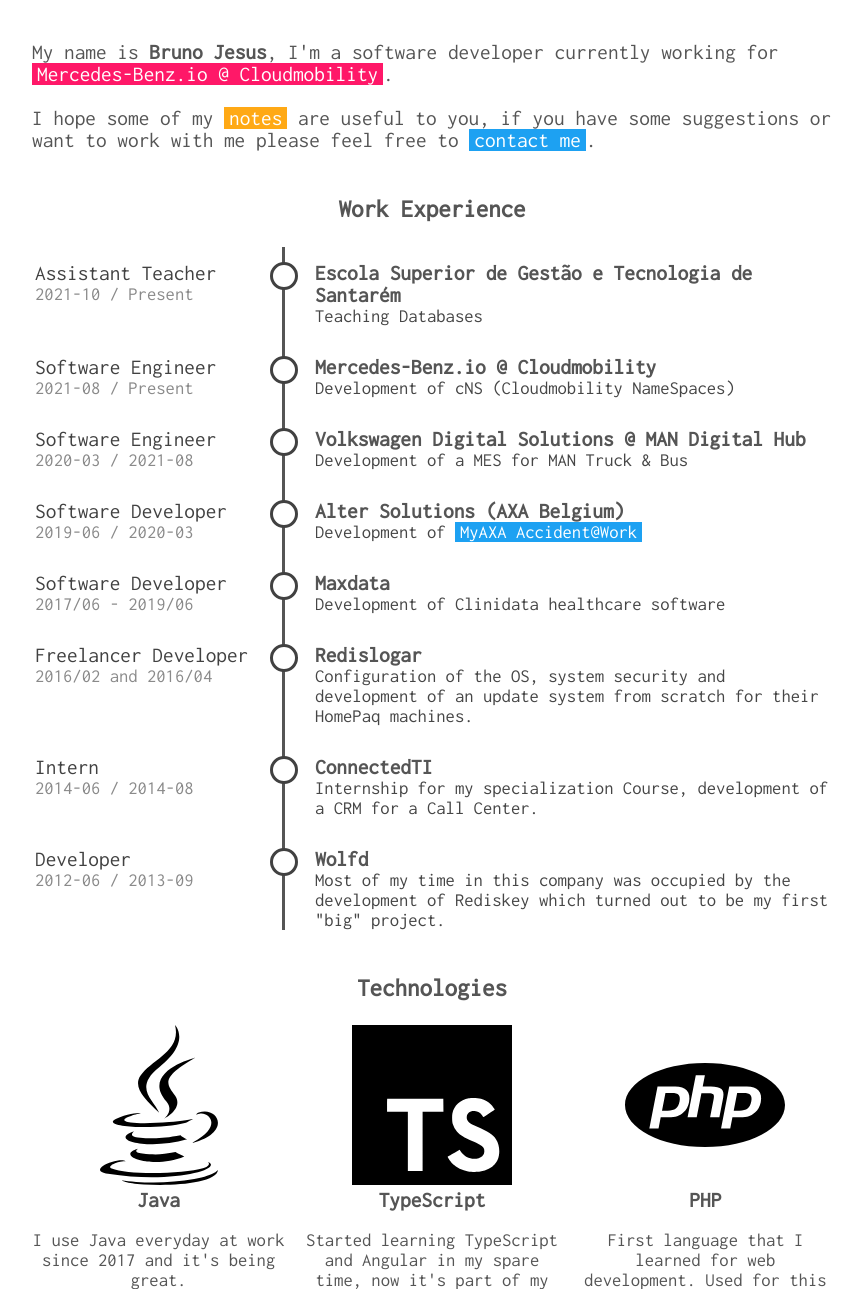
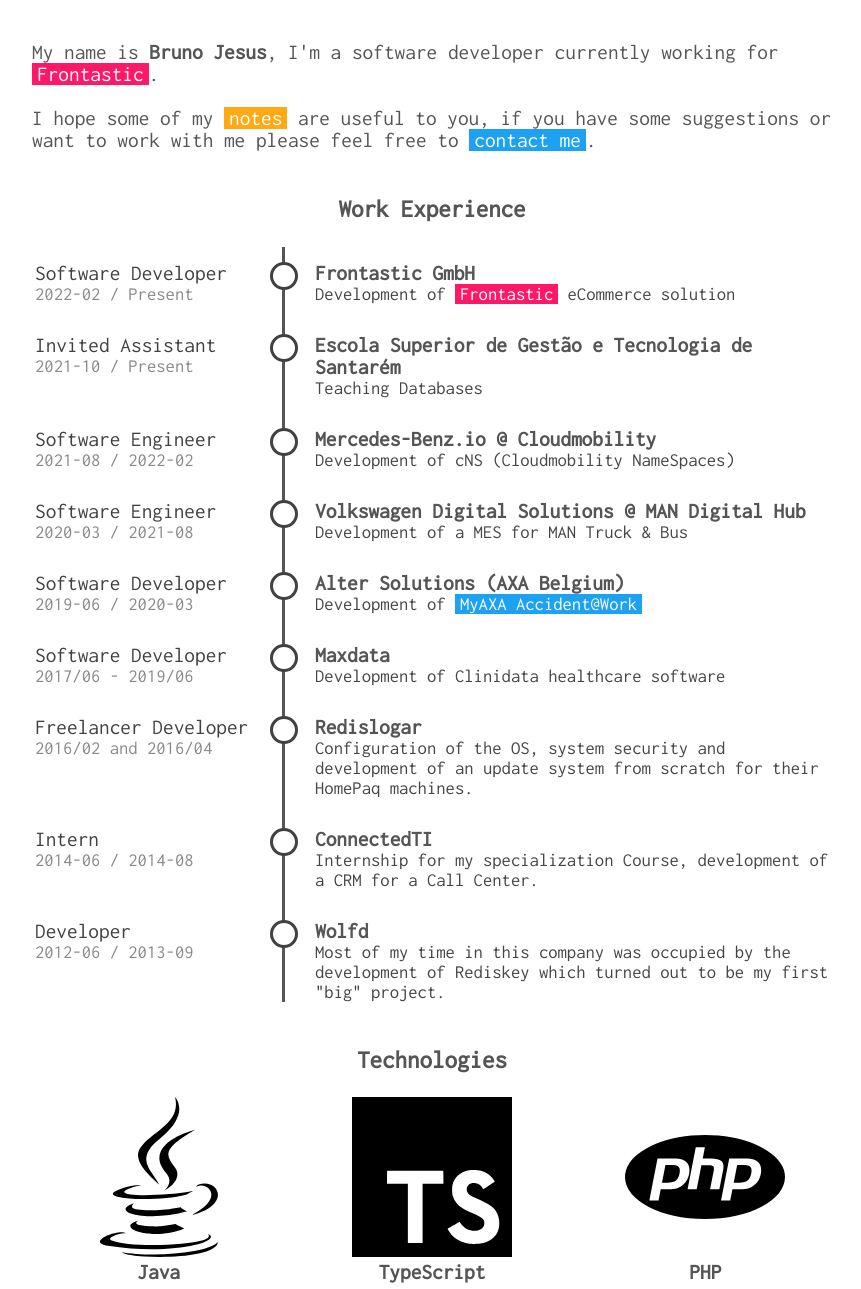
Before and after one commit to brunofjesus/personal_website, a PHP site: page / in a window 1280 px wide. Shown: the part 106-1395 px from the top of the page, without its empty margins (208-1069 px from the left). Run offline with PHP 8.4, Linux system fonts and the light colour scheme; some libraries are stand-ins or nearby versions.

Commit message:
Updated work experience

```diff
--- a/deploy/helm/simple-cv/Chart.yaml
+++ b/deploy/helm/simple-cv/Chart.yaml
@@ -3,4 +3,4 @@ name: simple-cv
 description: Chart for CV Site
 type: application
 version: 0.1.0
-appVersion: 0.1.1
+appVersion: 0.1.2
--- a/site/pages/about.php
+++ b/site/pages/about.php
@@ -1,6 +1,5 @@
 <p>My name is <span class="text-bold"> Bruno Jesus</span>,
-    I'm a software developer currently working for <a href="https://cloudmobility.io" class="text-marker-pink">Mercedes-Benz.io
-        @ Cloudmobility</a>.</p>
+    I'm a software developer currently working for <a href="https://frontastic.cloud" class="text-marker-pink">Frontastic</a>.</p>
 <p>I hope some of my <a href="<?= BASE_URL; ?>index.php/blog" class="text-marker-orange">notes</a> are useful to you, if
     you have
     some suggestions or want to work with me please feel free to <a href="mailto:bruno.fl.jesus@gmail.com"
@@ -12,9 +11,18 @@
 
 <div class="timeline">
     <div class="item">
+        <div class="work-place">Frontastic GmbH</div>
+        <div class="job-meta">
+            <div class="title">Software Developer</div>
+            <div class="time">2022-02 / Present</div>
+        </div>
+	<div class="job-desc">Development of <a href="https://frontastic.cloud" class="text-marker-pink">Frontastic</a> eCommerce solution</div>
+    </div>
+
+    <div class="item">
         <div class="work-place">Escola Superior de Gestão e Tecnologia de Santarém</div>
         <div class="job-meta">
-            <div class="title">Assistant Teacher</div>
+            <div class="title">Invited Assistant</div>
             <div class="time">2021-10 / Present</div>
         </div>
         <div class="job-desc">Teaching Databases</div>
@@ -23,7 +31,7 @@
         <div class="work-place">Mercedes-Benz.io @ Cloudmobility</div>
         <div class="job-meta">
             <div class="title">Software Engineer</div>
-            <div class="time">2021-08 / Present</div>
+            <div class="time">2021-08 / 2022-02</div>
         </div>
         <div class="job-desc">Development of cNS (Cloudmobility NameSpaces)</div>
     </div>
```
